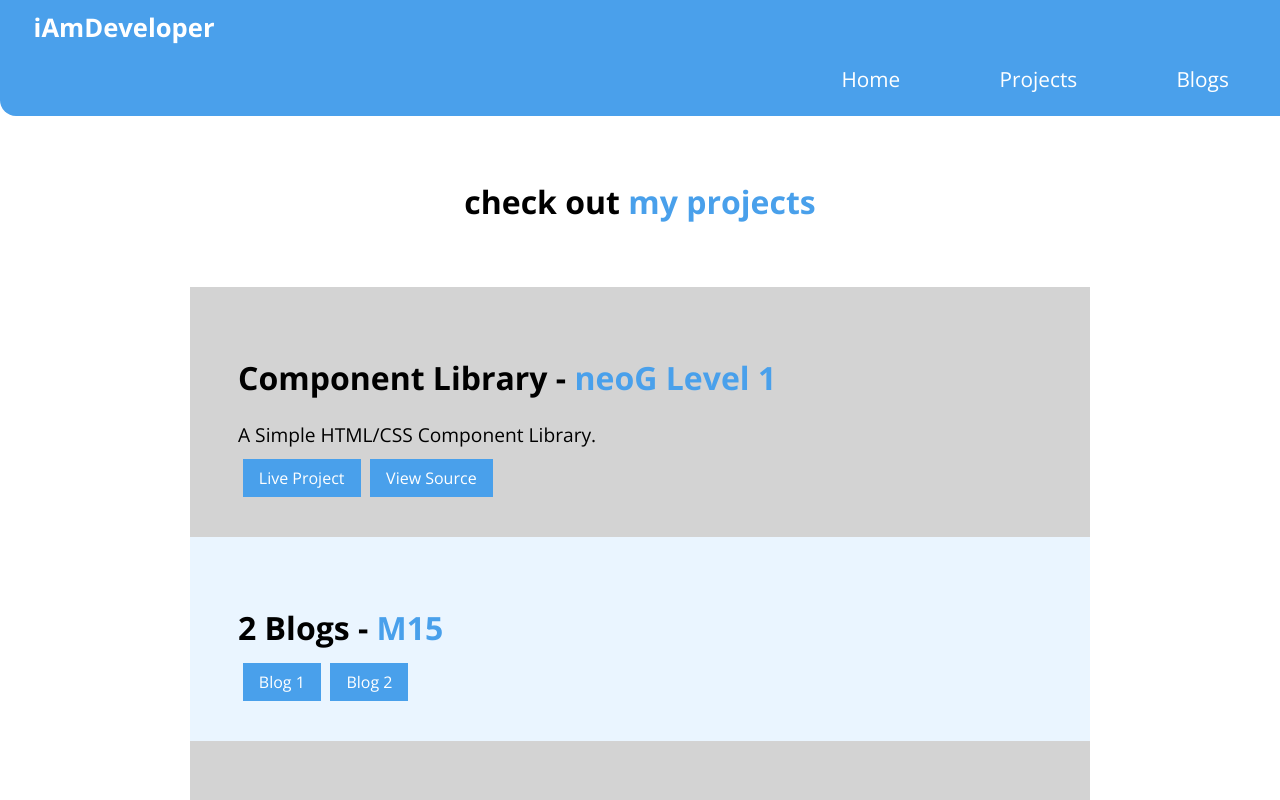
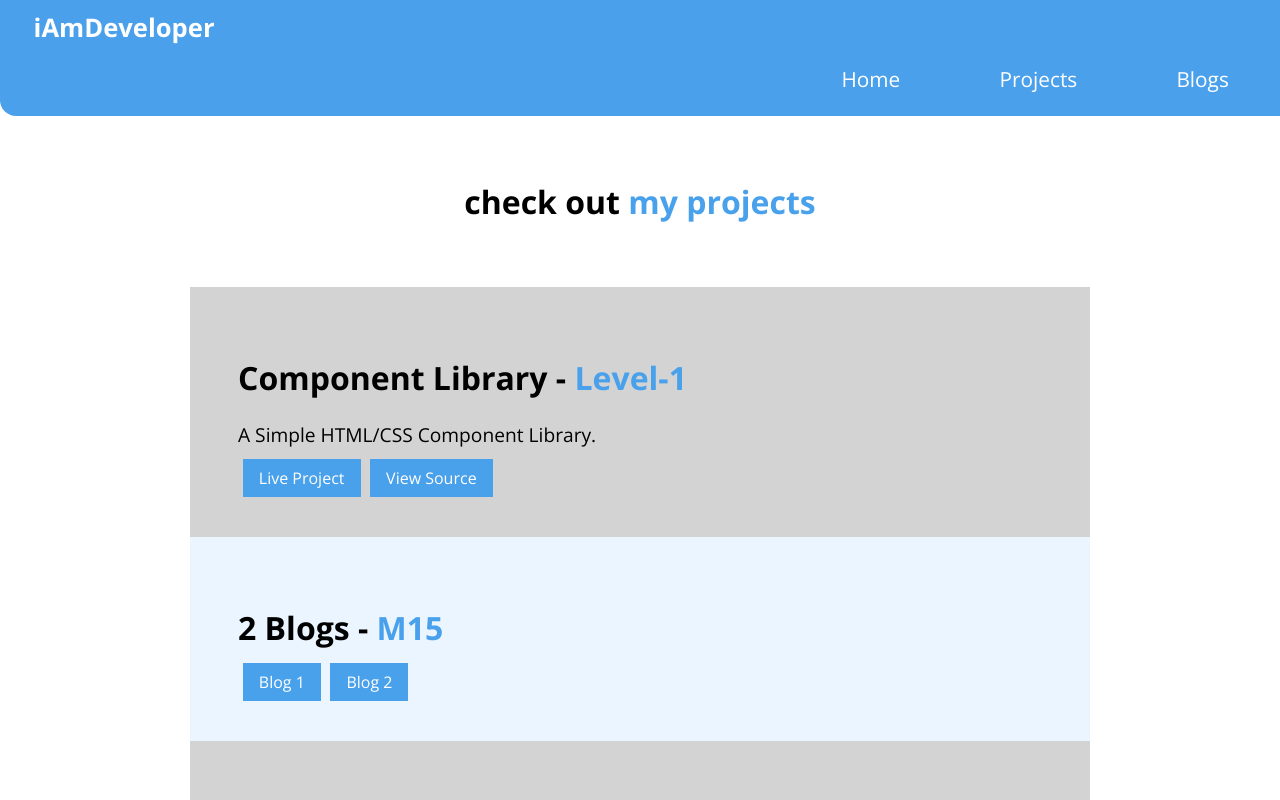
Before and after one commit to way2nizam/nizam-portfolio, a React (Create React App) app: page /mark15 in a window 1280 px wide. Shown: the top 800 px of the page. Built offline with nearby package versions, Linux system fonts and the light colour scheme.

Commit message:
Update mark15.js

```diff
--- a/src/components/mark15.js
+++ b/src/components/mark15.js
@@ -16,7 +16,7 @@ const mark15 = () => {
           <li>
             <div class='ow-list'>
               <h1>
-                Component Library -<span class='mark'> neoG Level 1</span>
+                Component Library -<span class='mark'> Level-1 </span>
               </h1>
               <p>A Simple HTML/CSS Component Library.</p>
 
```
